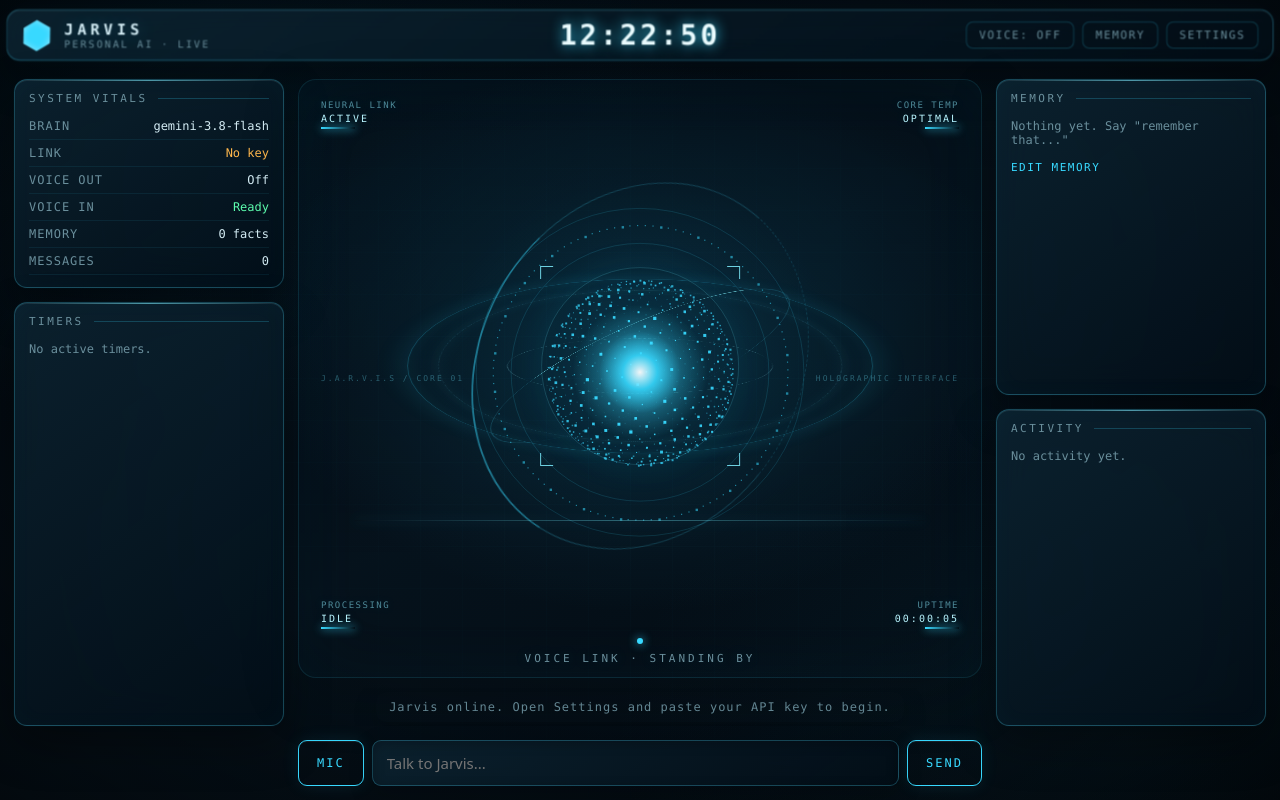
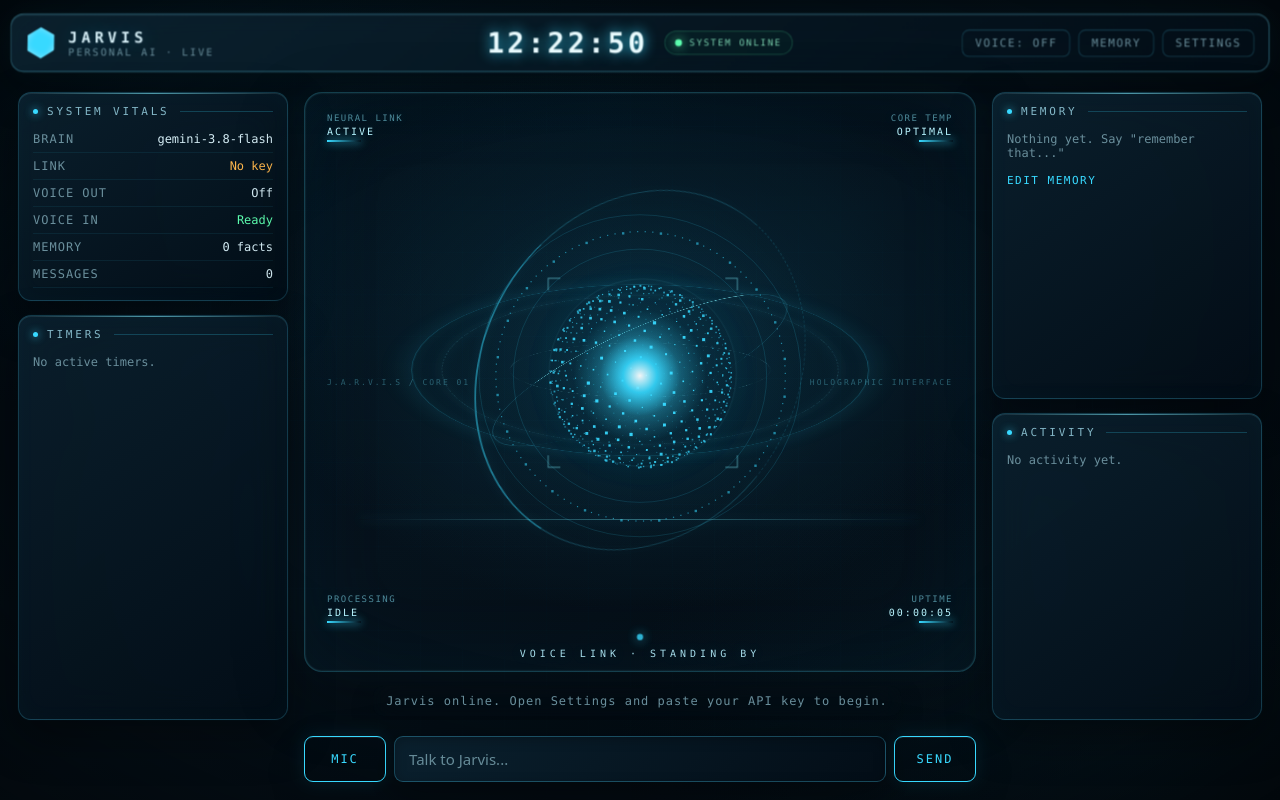
Before and after one commit to mayank1530721/jarvis, a plain HTML site: page jarvis-web/index.html in a window 1280 px wide. Drawn offline with Linux system fonts and the light colour scheme; animation ran at ten frames a second.

Commit message:
Upgrade JARVIS cinematic interface depth and HUD polish

```diff
--- a/jarvis-web/index.html
+++ b/jarvis-web/index.html
@@ -248,6 +248,62 @@
     .orbit-a,.orbit-b,.orbit-c,.hud-scan { animation:none; }
   }
 
+
+  /* Interface pass 2 — cinematic depth, responsive glass and live-system detailing */
+  :root { --glass-edge:rgba(109,229,255,.3); --glass-hi:rgba(174,244,255,.12); }
+  body { background-attachment:fixed; }
+  #app { gap:16px; padding:18px; }
+  .top { min-height:58px; border-color:var(--glass-edge); box-shadow:0 12px 45px rgba(0,0,0,.4), inset 0 1px 0 var(--glass-hi), 0 0 30px rgba(56,217,255,.055); }
+  .system-chip { display:flex; align-items:center; gap:8px; padding:6px 10px; border:1px solid rgba(93,255,176,.2); border-radius:999px; color:rgba(153,255,210,.82); font:9px var(--mono); letter-spacing:1.6px; white-space:nowrap; background:rgba(20,110,77,.08); }
+  .system-chip::before { content:""; width:6px; height:6px; border-radius:50%; background:#5dffb0; box-shadow:0 0 10px #5dffb0; animation:statusPulse 2s ease-in-out infinite; }
+  .col { perspective:1100px; }
+  .panel { transform:translateZ(0); border-color:rgba(75,215,255,.2); background:linear-gradient(145deg,rgba(12,35,49,.82),rgba(3,13,22,.84)); }
+  .panel::after { content:""; position:absolute; inset:0; pointer-events:none; opacity:0; background:linear-gradient(115deg,transparent 25%,rgba(125,236,255,.055) 48%,transparent 68%); transform:translateX(-100%); transition:opacity .3s; }
+  .panel:hover::after { opacity:1; animation:glassSweep 1.1s ease; }
+  .panel:hover { transform:translateY(-3px) rotateX(.6deg); border-color:rgba(91,226,255,.48); }
+  .ph { color:#83b7c7; letter-spacing:2.8px; }
+  .ph::before { content:""; width:5px; height:5px; margin-right:9px; border-radius:50%; background:var(--c); box-shadow:0 0 9px var(--c); }
+  .row2, .li { transition:background .2s ease,padding .2s ease,border-color .2s ease; }
+  .row2:hover, .li:hover { padding-left:7px; padding-right:5px; background:rgba(56,217,255,.045); border-color:rgba(56,217,255,.18); }
+  .stage { border-color:rgba(81,222,255,.23); box-shadow:inset 0 0 90px rgba(21,153,196,.075),inset 0 0 2px rgba(154,245,255,.25),0 24px 70px rgba(0,0,0,.3),0 0 42px rgba(56,217,255,.045); }
+  .stage::after { filter:drop-shadow(0 0 7px rgba(56,217,255,.22)); }
+  .stage::before { border-width:1px; }
+  .stage .hud-orbit { filter:drop-shadow(0 0 5px rgba(56,217,255,.22)); }
+  .core-reticle { animation:reticleBreathe 5s ease-in-out infinite; }
+  #orbLabel { letter-spacing:4px; font-size:10px; color:#a4dce9; }
+  #orbLabel::before { animation:statusPulse 2.2s ease-in-out infinite; }
+  #log { scrollbar-gutter:stable; }
+  .msg { backdrop-filter:blur(14px); -webkit-backdrop-filter:blur(14px); }
+  .me { border-color:rgba(56,217,255,.3); box-shadow:0 8px 26px rgba(0,0,0,.2),inset 0 1px 0 rgba(178,246,255,.08); }
+  .ai { border-color:rgba(56,217,255,.2); box-shadow:0 8px 26px rgba(0,0,0,.22),inset 0 1px 0 rgba(178,246,255,.06); }
+  form { filter:drop-shadow(0 14px 24px rgba(0,0,0,.25)); }
+  form input { border-color:rgba(76,216,255,.28); background:linear-gradient(135deg,rgba(11,35,49,.92),rgba(3,14,23,.94)); }
+  form input::placeholder { color:#668b98; }
+  form button { min-width:82px; }
+  .actions button { border-color:rgba(82,213,250,.2); }
+  .actions button:focus-visible, form button:focus-visible, form input:focus-visible { outline:2px solid var(--c); outline-offset:3px; }
+  @keyframes statusPulse { 0%,100% { opacity:.55; transform:scale(.88); } 50% { opacity:1; transform:scale(1.15); } }
+  @keyframes reticleBreathe { 0%,100% { opacity:.62; scale:.97; } 50% { opacity:1; scale:1.035; } }
+  @keyframes glassSweep { to { transform:translateX(100%); } }
+  @media (max-width:1100px) { #app { grid-template-columns:220px minmax(0,1fr) 220px; gap:11px; padding:12px; } }
+  @media (max-width:900px) {
+    #app { padding:10px; }
+    .system-chip { display:none; }
+    .panel:hover { transform:none; }
+  }
+  @media (max-width:560px) {
+    #clock { display:none; }
+    .actions button { font-size:9px; padding:7px 3px; }
+    form { gap:5px; }
+    form button { min-width:54px; padding:0 9px; letter-spacing:1px; }
+    .stage { border-radius:13px; }
+    .hud-corner { opacity:.78; }
+  }
+  @media (prefers-reduced-motion:reduce) {
+    .system-chip::before,.core-reticle,#orbLabel::before { animation:none; }
+    .panel::after { display:none; }
+  }
+
 </style>
 </head>
 <body data-state="idle">
@@ -255,6 +311,7 @@
   <header class="top">
     <div class="brand"><div class="logo"></div><div><div class="title">JARVIS</div><div class="sub">Personal AI &middot; Live</div></div></div>
     <div id="clock">--:--:--</div>
+    <div class="system-chip">SYSTEM ONLINE</div>
     <div class="actions">
       <button id="speakBtn" title="Speak replies aloud">Voice: off</button>
       <button id="memBtn">Memory</button>
```
